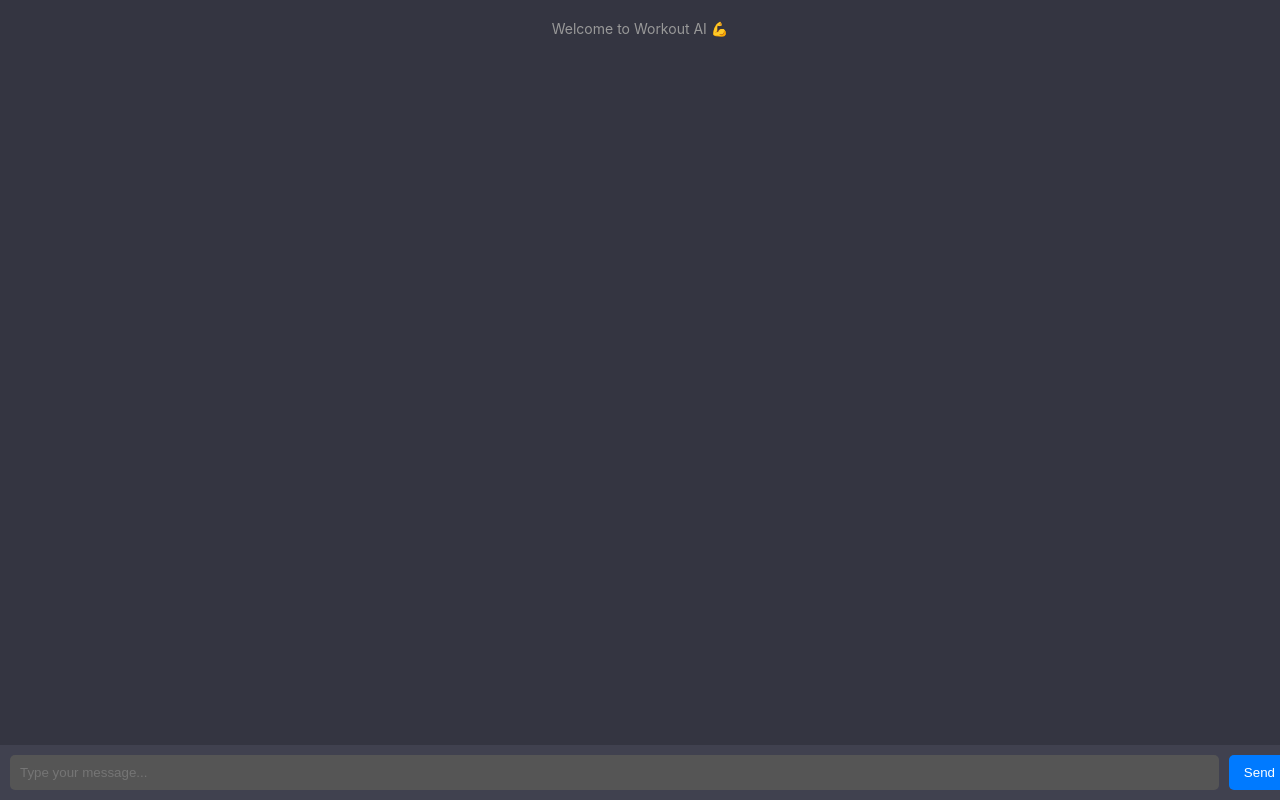
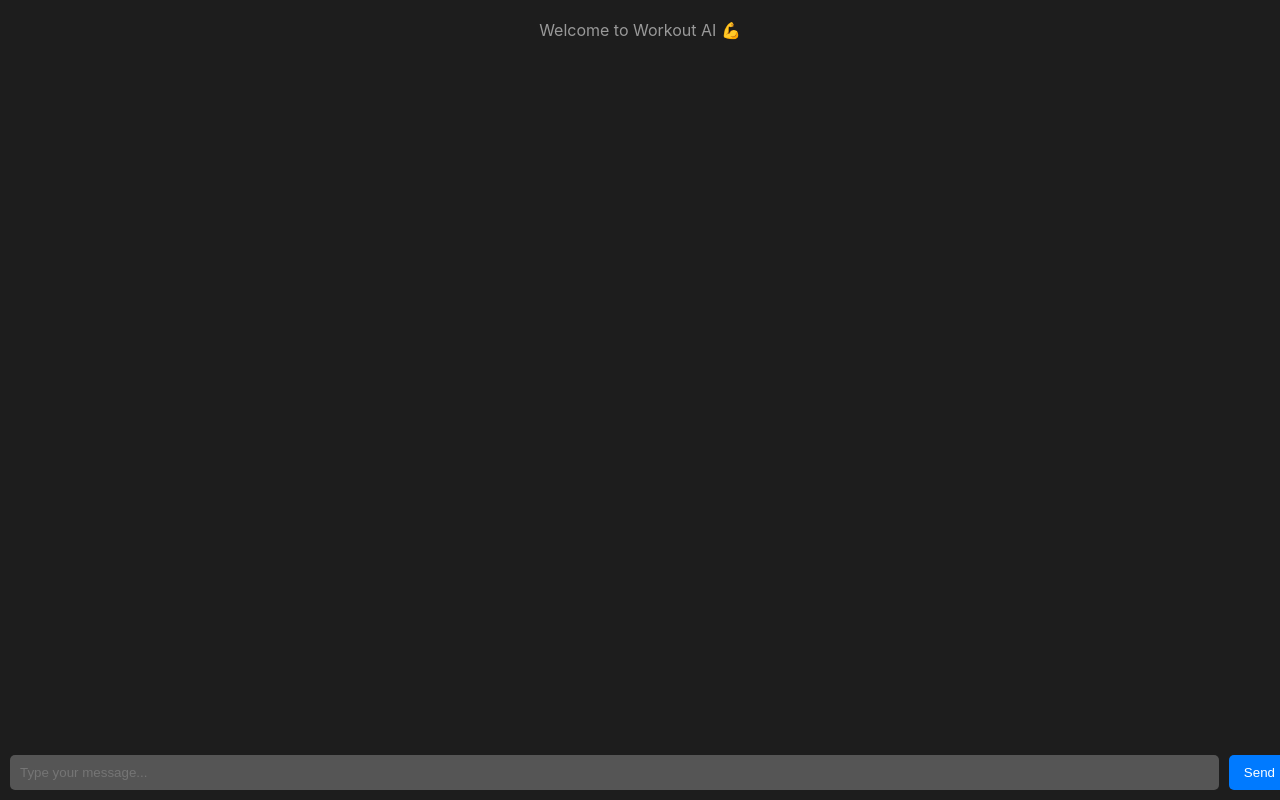
Before and after one commit to breatheheavyAI/workout-chatbot, a website: page index.html in a window 1280 px wide. Drawn offline with Linux system fonts and the light colour scheme.

Commit message:
Updated style.css for better styling

```diff
--- a/style.css
+++ b/style.css
@@ -1,6 +1,6 @@
 /* Dark mode background */
 body {
-    background-color: #343541;
+    background-color: #1d1d1d;
     color: #ECECF1;
     font-family: "Inter", sans-serif;
     height: 100vh;
@@ -24,7 +24,7 @@ body {
 .welcome {
     text-align: center;
     color: #999;
-    font-size: 14px;
+    font-size: 16px;
 }
 
 /* Chat messages */
@@ -49,7 +49,7 @@ body {
 /* Input container */
 #input-container {
     display: flex;
-    background: #40414F;
+    background: #1d1d1d;
     padding: 10px;
     position: fixed;
     bottom: 0;
```
